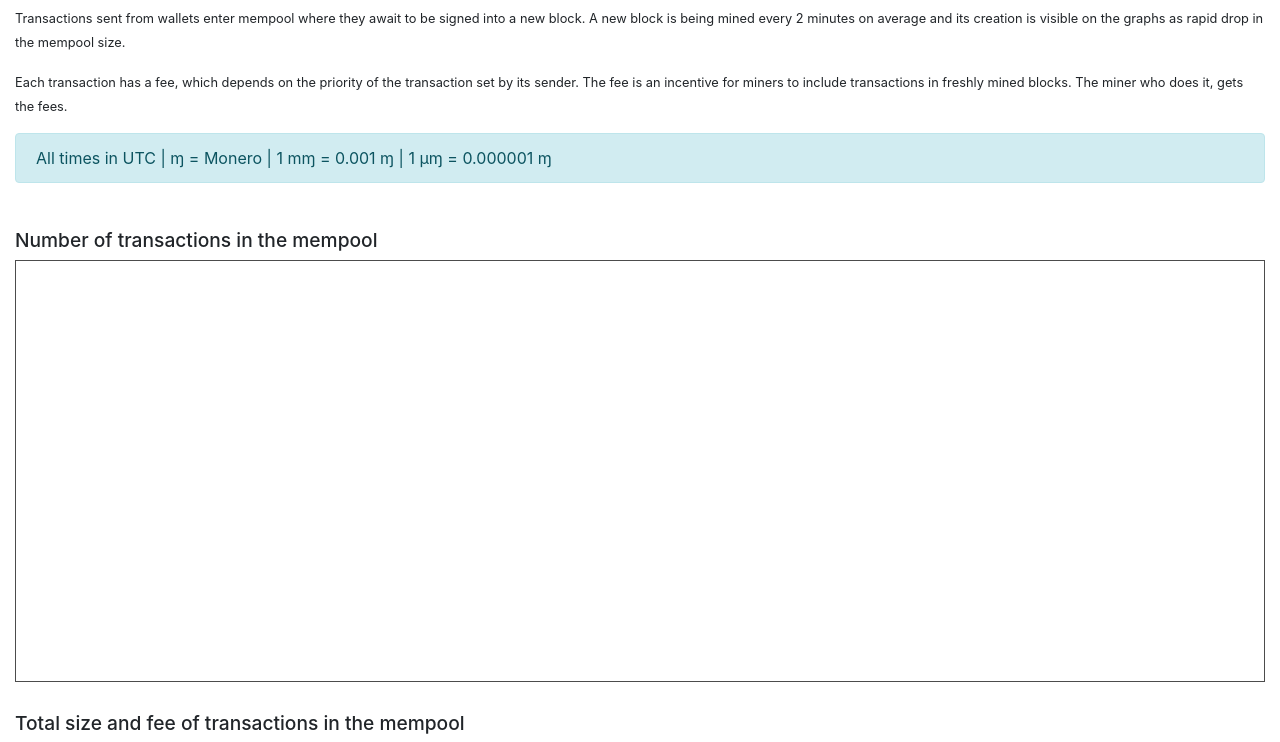
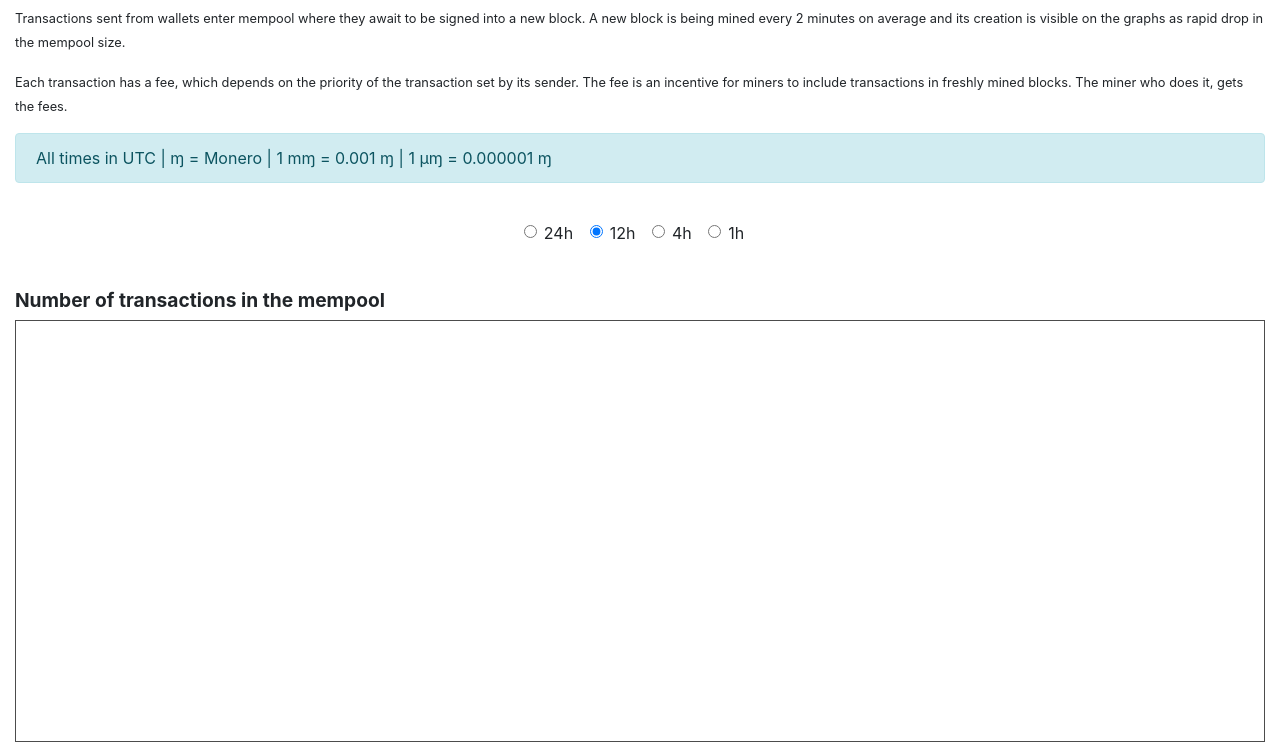
Before and after one commit to emesik/xmr-atendo, a plain HTML site: page web/index.html in a window 1280 px wide. Shown: the part 51-793 px from the top of the page. Drawn offline with nearby package versions, Linux system fonts and the light colour scheme; no server answers.

Commit message:
Add time span selection

```diff
--- a/web/index.html
+++ b/web/index.html
@@ -31,6 +31,38 @@
                     1 mɱ = 0.001 ɱ |
                     1 µɱ = 0.000001 ɱ
                     </p>
+                </div>
+            </div>
+            <div class="row">
+                <div class="col-12 text-center">
+                    <form id="timespan">
+                        <fieldset class="form-group">
+                            <div class="form-check form-check-inline">
+                                <label for="timediv-24h" class="form-check-label">
+                                    <input id="timespan-24h" class="form-check-input" type="radio" name="timespan" value="24h" />
+                                    24h
+                                </label>
+                            </div>
+                            <div class="form-check form-check-inline">
+                                <label for="timespan-12h" class="form-check-label">
+                                    <input id="timespan-12h" class="form-check-input" type="radio" name="timespan" value="12h" />
+                                    12h
+                                </label>
+                            </div>
+                            <div class="form-check form-check-inline">
+                                <label for="timespan-4h" class="form-check-label">
+                                    <input id="timespan-4h" class="form-check-input" type="radio" name="timespan" value="4h" />
+                                    4h
+                                </label>
+                            </div>
+                            <div class="form-check form-check-inline">
+                                <label for="timespan-1h" class="form-check-label">
+                                    <input id="timespan-1h" class="form-check-input" type="radio" name="timespan" value="1h" />
+                                    1h
+                                </label>
+                            </div>
+                        </fieldset>
+                    </form>
                 </div>
             </div>
             <div class="row">
@@ -78,6 +110,7 @@
         <script src="https://cdnjs.cloudflare.com/ajax/libs/jqueryui/1.12.1/jquery-ui.min.js"></script>
         <script src="https://cdnjs.cloudflare.com/ajax/libs/popper.js/1.12.3/umd/popper.min.js" integrity="sha384-vFJXuSJphROIrBnz7yo7oB41mKfc8JzQZiCq4NCceLEaO4IHwicKwpJf9c9IpFgh" crossorigin="anonymous"></script>
         <script src="https://maxcdn.bootstrapcdn.com/bootstrap/4.0.0-beta.2/js/bootstrap.min.js" integrity="sha384-alpBpkh1PFOepccYVYDB4do5UnbKysX5WZXm3XxPqe5iKTfUKjNkCk9SaVuEZflJ" crossorigin="anonymous"></script>
+        <script src="https://cdnjs.cloudflare.com/ajax/libs/lodash.js/4.17.4/lodash.min.js"></script>
         <script src="https://cdnjs.cloudflare.com/ajax/libs/flot/0.8.3/jquery.flot.js"></script>
         <script src="https://cdnjs.cloudflare.com/ajax/libs/flot/0.8.3/jquery.flot.resize.min.js"></script>
         <script src="https://cdnjs.cloudflare.com/ajax/libs/flot/0.8.3/jquery.flot.time.js"></script>
--- a/web/memplots.js
+++ b/web/memplots.js
@@ -1,5 +1,6 @@
+var timespan;
+
 function drawTimeline(el, graphs, options) {
-
   el.parent().resizable({
     minWidth: 300,
     maxWidth: 1200,
@@ -46,13 +47,19 @@ function drawTimeline(el, graphs, options) {
   });
 
   fetchAndPlot();
-  setTimeout(fetchAndPlot, 120000);
+  setTimeout(fetchAndPlot, 30000);
+  $('#timespan input[name="timespan"]').bind('change', function onTimespanChange() {
+    var tsp = getTimespan($(this).val());
+    timespan = tsp[0];
+    window.location.hash = '#' + tsp[1];
+    fetchAndPlot();
+  });
 
   function fetchAndPlot() {
     var promises = [];
     var p;
 
-    graphs.forEach(function(gr) {
+    _.forEach(graphs, function(gr) {
       p = $.ajax({
         url: gr.url,
         success: function onDataRcv(result) {
@@ -69,11 +76,16 @@ function drawTimeline(el, graphs, options) {
 
     $.when.apply($, promises).done(function onAllDataRcv() {
       var datasets = [];
-      graphs.forEach(function(gr) { datasets.push(gr.dataset); });
+      var now = new Date();
+      _.forEach(graphs, function(gr) {
+        gr.dataset.data = _.dropWhile(gr.dataset.data, function inSpan(item) { return item[0] < now - timespan; });
+        options.xaxis.minTickSize[0] = timespan / (1000 * 60 * 60) / ($(document).width() > 500 ? 6 : 4);
+        datasets.push(gr.dataset);
+      });
       datasets.sort(cmpIndex);
       el.plot(datasets, options);
     });
-    setTimeout(fetchAndPlot, 120000);
+    setTimeout(fetchAndPlot, 30000);
   }
 }
 
@@ -104,6 +116,9 @@ function drawTimelines(rootUrl) {
     ],
     legend: { position: 'nw' }
   };
+  var tsp = getTimespan(window.location.hash);
+  timespan = tsp[0];
+  $('#timespan input[name="timespan"][value="' + tsp[1] + '"]').attr('checked', true);
 
   drawTimeline(
     $('#txns'),
@@ -190,3 +205,10 @@ function kBFormatter(v) {
 function cmpIndex(a, b) {
   return (a.index - b.index) || 0;
 }
+
+function getTimespan(val) {
+  var result = /^#?(24|12|4|1)h$/.exec(val);
+  var hrs = 12;
+  if (result) hrs = parseInt(result[1]) || hrs;
+  return [hrs * 60 * 60  * 1000, hrs + 'h'];
+}
--- a/web/styles.less
+++ b/web/styles.less
@@ -11,7 +11,11 @@ html {
 }
 h2 {
     font-size: 120%;
-    margin-top: 30px;
+    font-weight: bold;
+    margin-top: 20px;
+}
+fieldset {
+  margin-top: 20px;
 }
 .plot-wrapper {
     border: 1px solid @afterglow;
```
Also changed, not shown: web/styles.css.
